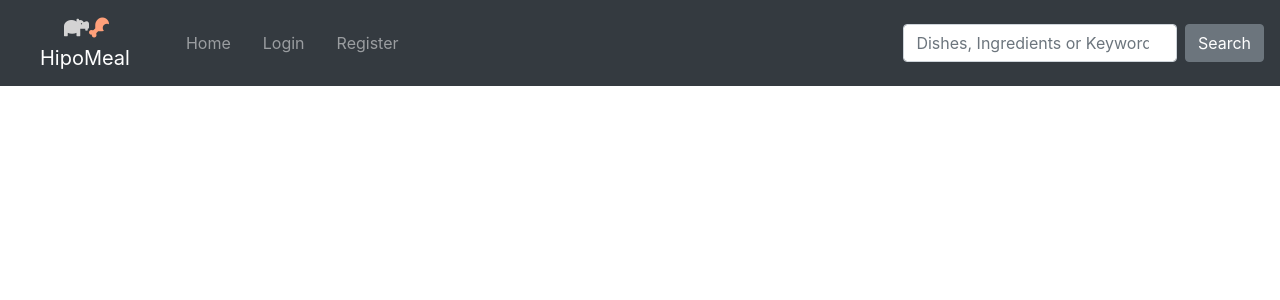
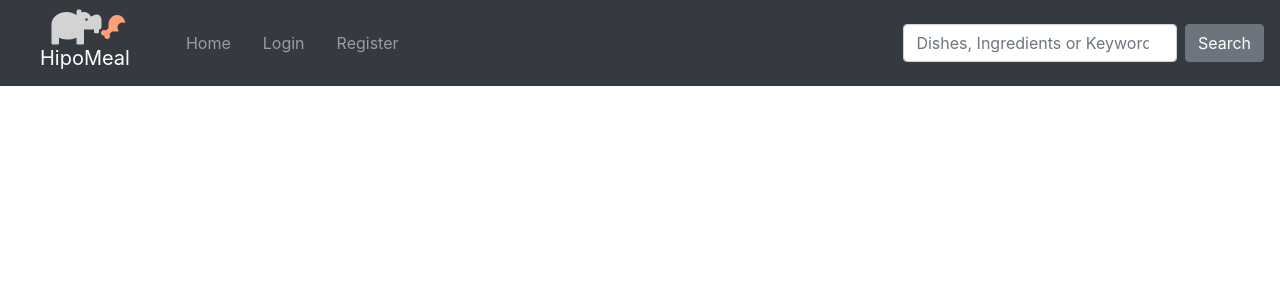
Before and after one commit to omerfarukabaci/hipo-meal, a Django app: page / in a window 1280 px wide. Shown: the top 300 px of the page. Run offline with Django 3.2, Linux system fonts and the light colour scheme; data that the repository does not hold is empty; some libraries are stand-ins or nearby versions.

Commit message:
Resize logo

```diff
--- a/hipo_meal/recipes/templates/recipes/base.html
+++ b/hipo_meal/recipes/templates/recipes/base.html
@@ -21,7 +21,8 @@
 <body>
     <nav class="navbar navbar-expand-lg navbar-dark bg-dark">
        <a class="navbar-brand ml-4" href="{% url 'recipes-home' %}">
-           <i class="fas fa-hippo ml-4" style="color:lightgrey"></i><i class="fas fa-drumstick-bite mr-2" style="color:lightsalmon"></i></br>
+           <i class="fas fa-hippo ml-4" style="color:lightgrey;transform:scale(2);z-index:1;"></i>
+           <i class="fas fa-drumstick-bite ml-2" style="color:lightsalmon;transform:scale(1.2);"></i></br>
            HipoMeal
         </a>
         <button class="navbar-toggler" type="button" data-toggle="collapse" data-target="#navbarSupportedContent"
```
